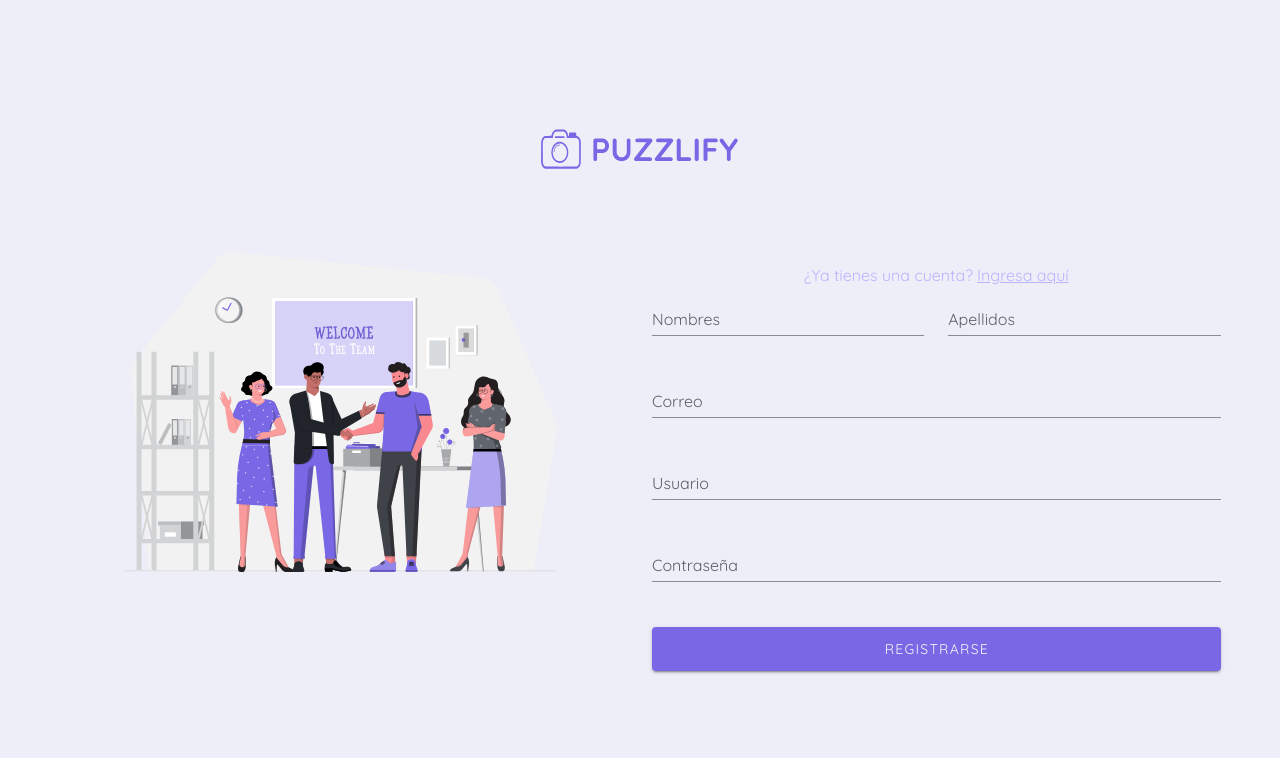
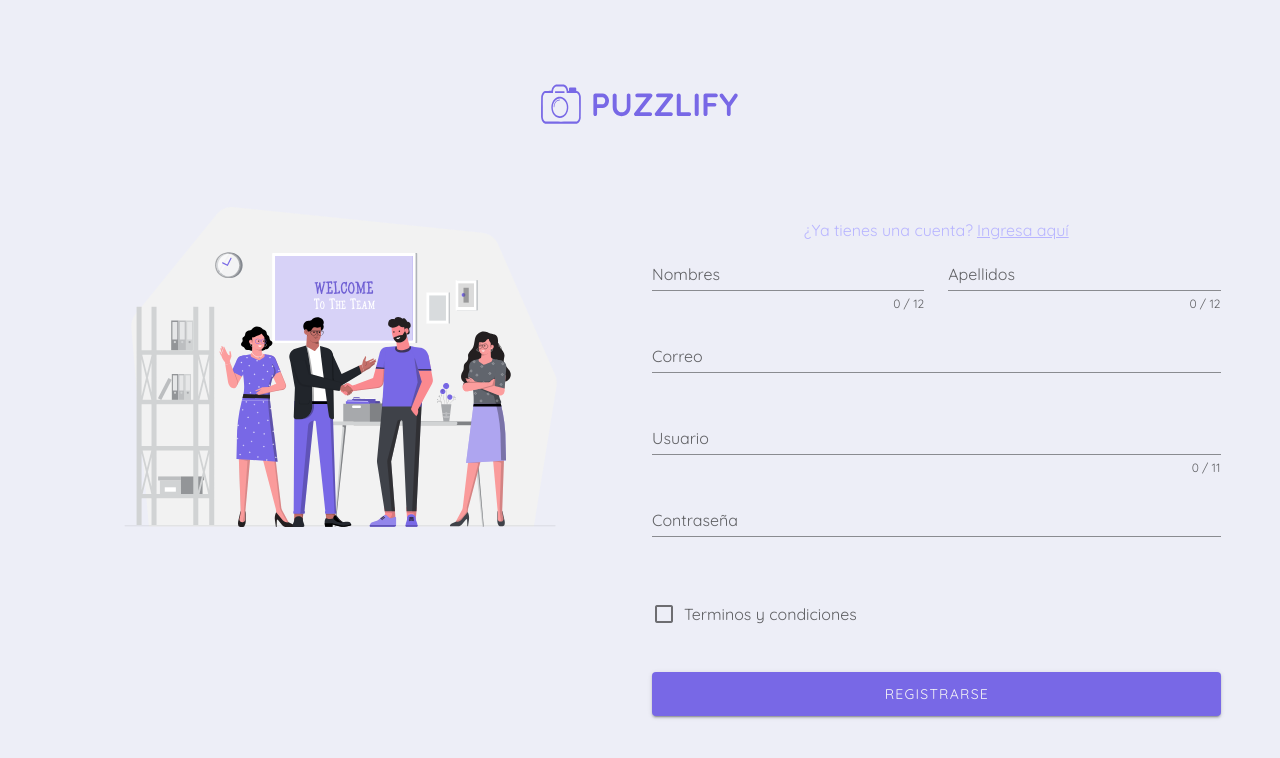
Before and after one commit to PawayDigital/puzzlify, a Vue app: page /register in a window 1280 px wide. Shown: the top 758 px of the page. Built offline with nearby package versions, Linux system fonts and the light colour scheme; a small style sheet from the web is missing.

Commit message:
validation forms module auth y module profile

```diff
--- a/src/pages/Auth/components/FormLogin.vue
+++ b/src/pages/Auth/components/FormLogin.vue
@@ -7,10 +7,12 @@
         >Registrate</router-link
       >
     </span>
-    <v-form>
+    <v-form @submit.prevent="login" ref="form" v-model="valid" lazy-validation>
       <v-row>
         <v-col cols="12" sm="8" md="12" class="pb-0">
           <v-text-field
+            v-model="email"
+            :rules="emailRules"
             label="Correo"
             color="textTitle"
             type="email"
@@ -19,6 +21,8 @@
         </v-col>
         <v-col cols="12" sm="8" md="12">
           <v-text-field
+            v-model="password"
+            :rules="passwordRules"
             label="Contraseña"
             type="password"
             color="textTitle"
@@ -38,5 +42,29 @@
 </template>
 
 <script>
-export default {};
+export default {
+  data: () => ({
+    valid: true,
+    email: "",
+    password: "",
+
+    passwordRules: [
+      (v) => !!v || "La contraseña es requerida",
+      (v) => (v && v.length <= 10) || "Name must be less than 6 characters",
+    ],
+    emailRules: [
+      (v) => !!v || "El correo es requerido",
+      (v) => /.+@.+\..+/.test(v) || "No es un correo valido",
+    ],
+  }),
+  methods: {
+    login() {
+      if (this.$refs.form.validate()) {
+        console.log("hola login");
+      } else {
+        console.error("validar");
+      }
+    },
+  },
+};
 </script>
--- a/src/pages/Auth/components/FormRegister.vue
+++ b/src/pages/Auth/components/FormRegister.vue
@@ -7,14 +7,30 @@
         >Ingresa aquí</router-link
       >
     </span>
-    <v-form>
+    <v-form
+      @submit.prevent="register"
+      ref="form"
+      v-model="valid"
+      lazy-validation
+    >
       <v-row>
         <v-col cols="12" sm="8" md="6" class="pb-0">
-          <v-text-field label="Nombres" color="textTitle" type="text" required>
+          <v-text-field
+            label="Nombres"
+            v-model="name"
+            :counter="12"
+            :rules="nameRules"
+            color="textTitle"
+            type="text"
+            required
+          >
           </v-text-field>
         </v-col>
         <v-col cols="12" sm="8" md="6" class="pb-0">
           <v-text-field
+            v-model="lastname"
+            :counter="12"
+            :rules="lastnameRules"
             label="Apellidos"
             color="textTitle"
             type="text"
@@ -24,6 +40,8 @@
         </v-col>
         <v-col cols="12" sm="8" md="12" class="pb-0">
           <v-text-field
+            v-model="email"
+            :rules="emailRules"
             label="Correo"
             color="textTitle"
             type="email"
@@ -31,16 +49,35 @@
           ></v-text-field>
         </v-col>
         <v-col cols="12" sm="8" md="12" class="pb-0">
-          <v-text-field label="Usuario" color="textTitle" type="text" required>
+          <v-text-field
+            label="Usuario"
+            v-model="username"
+            :counter="11"
+            :rules="usernameRules"
+            color="textTitle"
+            type="text"
+            required
+          >
           </v-text-field>
         </v-col>
         <v-col cols="12" sm="8" md="12">
           <v-text-field
+            v-model="password"
+            :rules="passwordRules"
             label="Contraseña"
             color="textTitle"
             type="password"
             required
           ></v-text-field>
+        </v-col>
+        <v-col cols="12" sm="8" md="12">
+          <v-checkbox
+            v-model="checkbox"
+            :rules="[(v) => !!v || 'Debes aceptar para continuar']"
+            label="Terminos y condiciones"
+            color="textTitle"
+            required
+          ></v-checkbox>
         </v-col>
       </v-row>
       <v-row>
@@ -55,5 +92,49 @@
 </template>
 
 <script>
-export default {};
+export default {
+  data: () => ({
+    valid: true,
+    name: "",
+    email: "",
+    lastname: "",
+    username: "",
+    password: "",
+    checkbox: false,
+
+    lastnameRules: [
+      (v) => !!v || "El apellido es requerido",
+      (v) =>
+        (v && v.length <= 12) || "El apellido no debe pasar los 12 caracteres",
+    ],
+    usernameRules: [
+      (v) => !!v || "El usuario es requerido",
+      (v) =>
+        (v && v.length <= 11) || "El usuario no debe pasar los 11 caracteres",
+    ],
+    passwordRules: [
+      (v) => !!v || "La contraseña es requerida",
+      (v) => (v && v.length <= 10) || "Name must be less than 6 characters",
+    ],
+
+    nameRules: [
+      (v) => !!v || "El nombre es requerido",
+      (v) =>
+        (v && v.length <= 12) || "El nombre no debe pasar los 12 caracteres",
+    ],
+    emailRules: [
+      (v) => !!v || "El correo es requerido",
+      (v) => /.+@.+\..+/.test(v) || "No es un correo valido",
+    ],
+  }),
+  methods: {
+    register() {
+      if (this.$refs.form.validate()) {
+        console.log("hola register");
+      } else {
+        console.error("validar");
+      }
+    },
+  },
+};
 </script>
--- a/src/pages/Profile/components/forms/FormUser.vue
+++ b/src/pages/Profile/components/forms/FormUser.vue
@@ -1,6 +1,6 @@
 <template>
   <v-container class="mt-16">
-    <v-form>
+    <v-form @submit.prevent="update" ref="form" v-model="valid" lazy-validation>
       <v-container>
         <v-row>
           <v-col cols="12" md="6" class="text-center">
@@ -24,6 +24,9 @@
           </v-col>
           <v-col cols="12" md="6">
             <v-text-field
+              v-model="name"
+              :counter="12"
+              :rules="nameRules"
               type="text"
               color="textTitle"
               label="Nombres"
@@ -32,6 +35,9 @@
           </v-col>
           <v-col cols="12" md="6">
             <v-text-field
+              v-model="lastname"
+              :counter="12"
+              :rules="lastnameRules"
               type="text"
               color="textTitle"
               label="Apellidos"
@@ -40,6 +46,9 @@
           </v-col>
           <v-col cols="12" md="6">
             <v-text-field
+              v-model="username"
+              :counter="11"
+              :rules="usernameRules"
               type="text"
               color="textTitle"
               label="@usuario"
@@ -48,6 +57,8 @@
           </v-col>
           <v-col cols="12" md="6">
             <v-text-field
+              v-model="email"
+              :rules="emailRules"
               label="E-mail"
               color="textTitle"
               type="email"
@@ -56,6 +67,8 @@
           </v-col>
           <v-col cols="12" md="6">
             <v-text-field
+              v-model="password"
+              :rules="passwordRules"
               label="Contraseña"
               type="password"
               color="textTitle"
@@ -72,7 +85,7 @@
             ></v-textarea>
           </v-col>
           <v-col cols="12" md="12" class="d-flex justify-md-end">
-            <v-btn color="textTitle" class="btnPublicar">
+            <v-btn type="submit" color="textTitle" class="btnPublicar">
               Actualizar informacion
             </v-btn>
           </v-col>
@@ -88,6 +101,38 @@ export default {
     return {
       image: "https://avatars0.githubusercontent.com/u/9064066?v=4&s=460",
       url: null,
+      valid: true,
+      name: "",
+      email: "",
+      lastname: "",
+      username: "",
+      password: "",
+
+      lastnameRules: [
+        (v) => !!v || "El apellido es requerido",
+        (v) =>
+          (v && v.length <= 12) ||
+          "El apellido no debe pasar los 12 caracteres",
+      ],
+      usernameRules: [
+        (v) => !!v || "El usuario es requerido",
+        (v) =>
+          (v && v.length <= 11) || "El usuario no debe pasar los 11 caracteres",
+      ],
+      passwordRules: [
+        (v) => !!v || "La contraseña es requerida",
+        (v) => (v && v.length <= 10) || "Name must be less than 6 characters",
+      ],
+
+      nameRules: [
+        (v) => !!v || "El nombre es requerido",
+        (v) =>
+          (v && v.length <= 12) || "El nombre no debe pasar los 12 caracteres",
+      ],
+      emailRules: [
+        (v) => !!v || "El correo es requerido",
+        (v) => /.+@.+\..+/.test(v) || "No es un correo valido",
+      ],
     };
   },
   methods: {
@@ -98,6 +143,13 @@ export default {
       this.image = URL.createObjectURL(e.target.files[0]);
       this.url = e.target.files[0];
     },
+    update() {
+      if (this.$refs.form.validate()) {
+        console.log("hola update");
+      } else {
+        console.error("validar");
+      }
+    },
   },
 };
 </script>
--- a/src/pages/layout/HeaderComponet.vue
+++ b/src/pages/layout/HeaderComponet.vue
@@ -26,10 +26,10 @@
           </router-link>
         </div> -->
 
-        <v-app-bar-nav-icon
-          color="primary"
+        <!-- <v-app-bar-nav-icon
+          color="whitee"
           @click="drawer = true"
-        ></v-app-bar-nav-icon>
+        ></v-app-bar-nav-icon> -->
 
         <div class="shrink">
           <div
@@ -44,10 +44,10 @@
               />
             </v-avatar>
             <span
-              class="text-user mr-1 font-weight-bold display-name primary--text"
+              class="text-user mr-1 font-weight-bold display-name whitee--text"
               >Mike van Y</span
             >
-            <v-icon class="text-user" color="primary">
+            <v-icon class="text-user" color="whitee">
               keyboard_arrow_down
             </v-icon>
           </div>
--- a/src/plugins/vuetify.js
+++ b/src/plugins/vuetify.js
@@ -12,6 +12,7 @@ export default new Vuetify({
     themes: {
       light: {
         primary: "#EDEEF7",
+        whitee: "#edeef7",
         secondary: "#B8B5FF",
         textTitle: "#7868E6",
         textImages: "#1D3E53",
```
